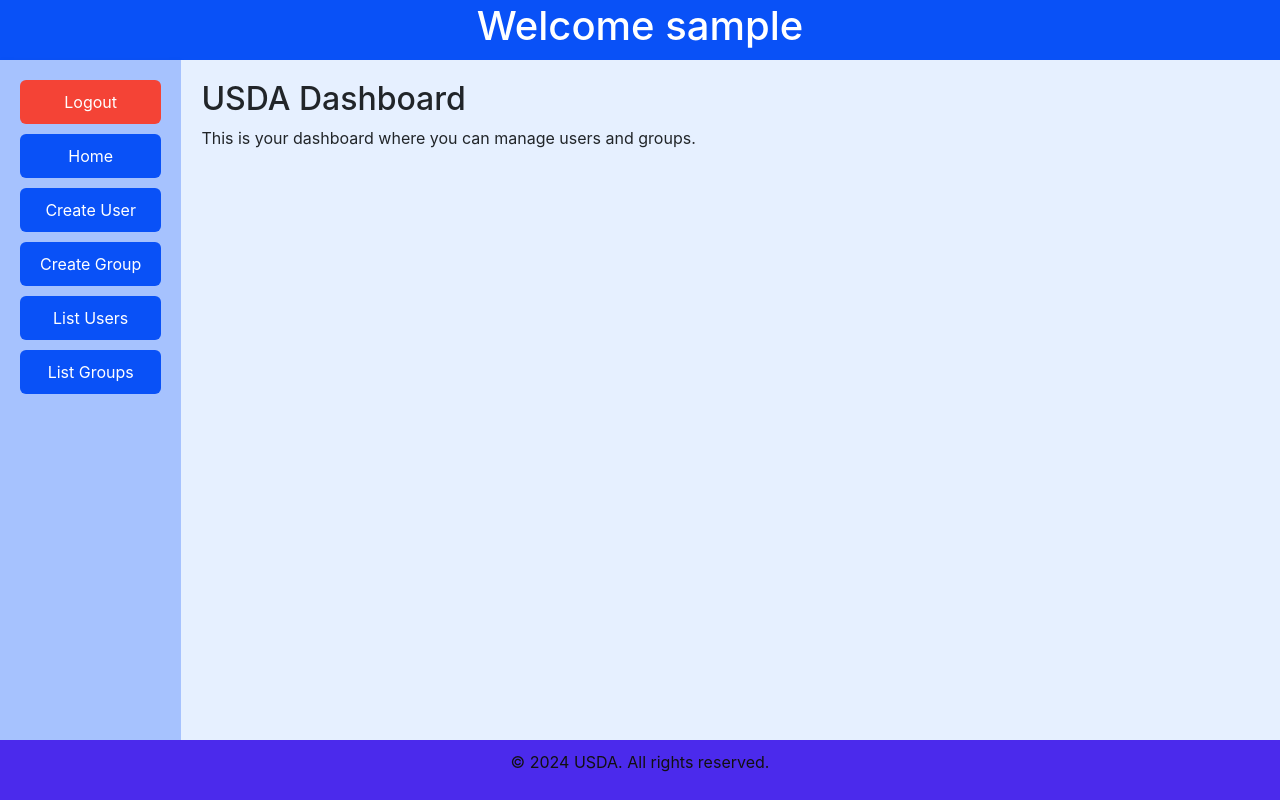
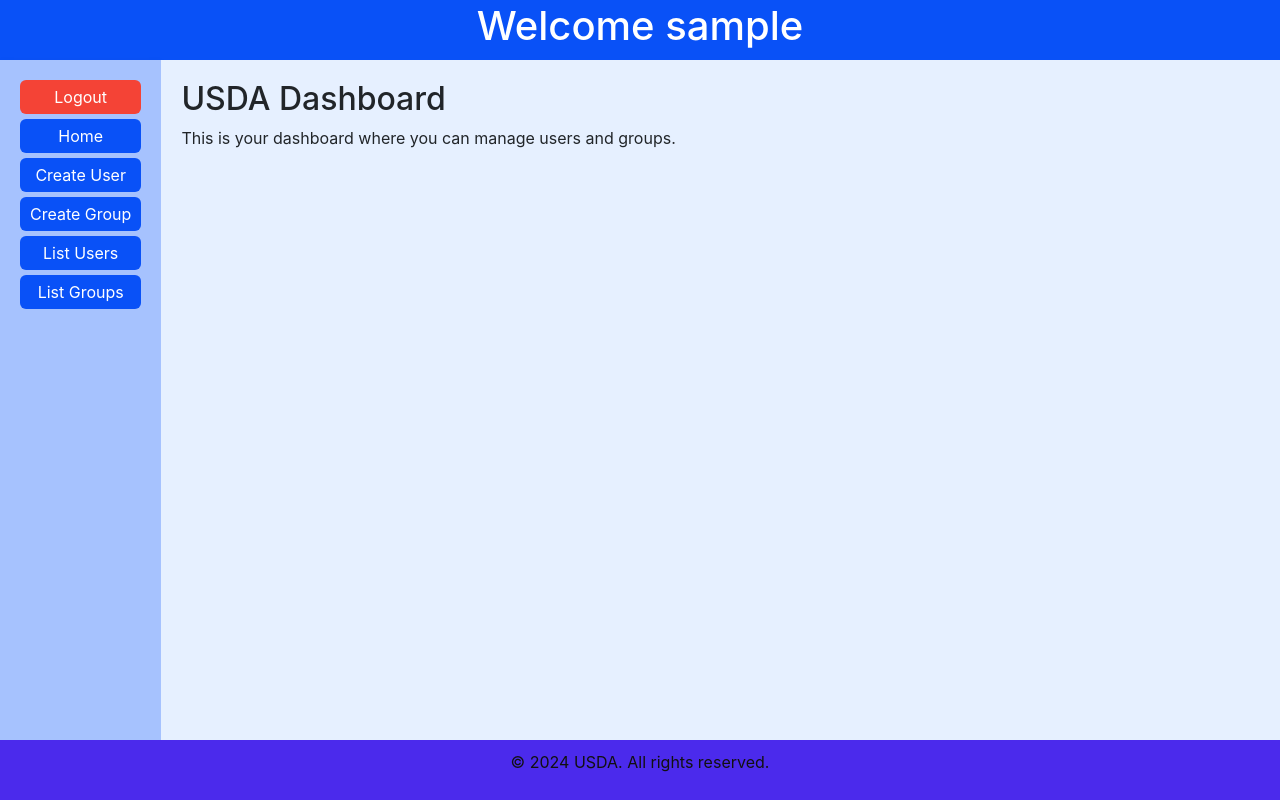
Before and after one commit to Ravi0288/Article_workflow, a Django app: page /dashboard/ in a window 1280 px wide. Run offline with Django 4.2, Linux system fonts and the light colour scheme; the visitor is signed in with stand-in values (Sample User, id 1); some libraries are stand-ins or nearby versions.

Commit message:
css refactored

```diff
--- a/templates/accounts/base.html
+++ b/templates/accounts/base.html
@@ -34,8 +34,8 @@
                 text-align: center;
                 color: white;
                 background-color: #0951f7;
-                padding: 10px 20px;
-                margin-bottom: 10px;
+                padding: 5px 10px;
+                margin-bottom: 5px;
                 border-radius: 6px;
                 transition: background-color 0.3s ease;
             }
```
